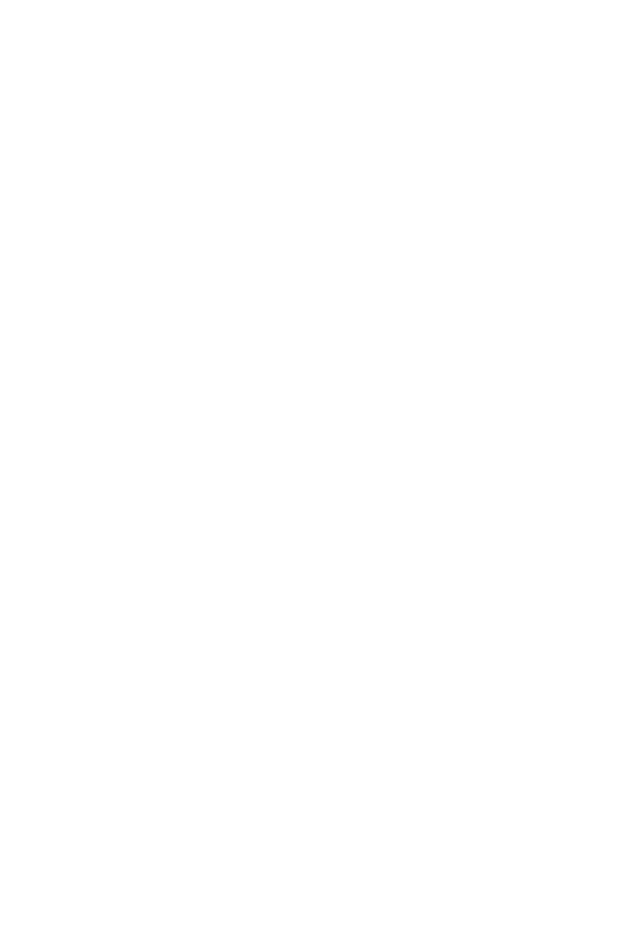
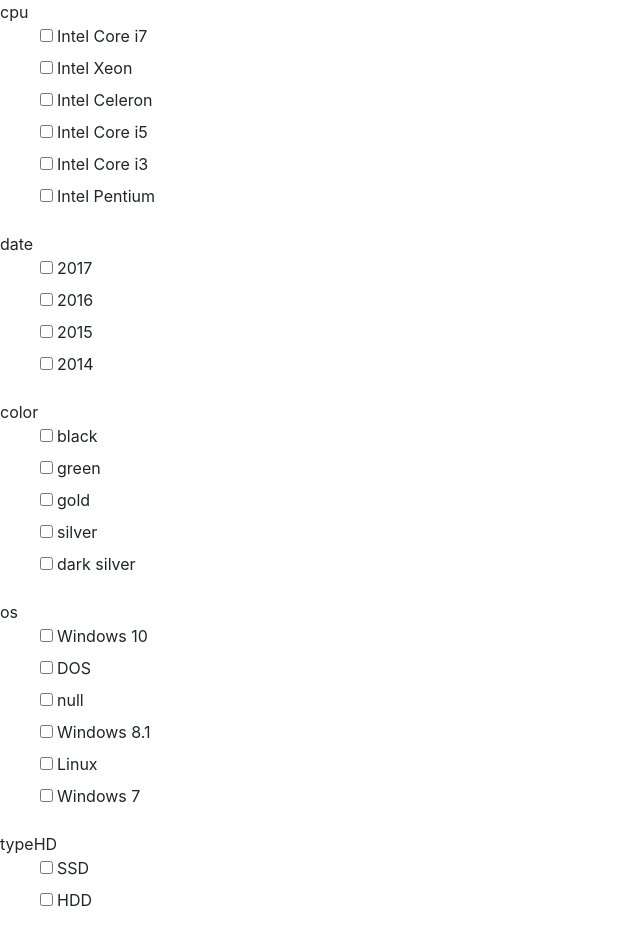
Before and after one commit to iburskiy/pc-angular5, an Angular app: page /filters in a window 1280 px wide. Before the commit this address led to /. Shown: the whole page, without its empty margins (0-640 px from the left). Before the commit the page ends 800 px from the top, so only its background shows below. Built offline with nearby package versions, Linux system fonts and the light colour scheme.

Commit message:
Added filters and filter components with interaction

```diff
--- a/src/app/app-routing.module.ts
+++ b/src/app/app-routing.module.ts
@@ -2,11 +2,13 @@
 import { RouterModule, Routes } from '@angular/router';
 import { ProductsComponent } from './products/products.component';
 import { ProductDetailComponent } from './product-detail/product-detail.component';
+import { FiltersComponent } from './filters/filters.component';
 
 const routes: Routes = [
   { path: '', redirectTo: '/products', pathMatch: 'full' },
   { path: 'products', component: ProductsComponent },
   { path: 'product-detail/:href', component: ProductDetailComponent },
+  { path: 'filters', component: FiltersComponent },
 ];
 
 @NgModule({
--- a/src/app/app.module.ts
+++ b/src/app/app.module.ts
@@ -6,13 +6,17 @@
 import { ProductsComponent } from './products/products.component';
 import { AppRoutingModule } from './/app-routing.module';
 import { ProductDetailComponent } from './product-detail/product-detail.component';
+import { FiltersComponent } from './filters/filters.component';
+import { FilterComponent } from './filter/filter.component';
 
 
 @NgModule({
   declarations: [
     AppComponent,
     ProductsComponent,
-    ProductDetailComponent
+    ProductDetailComponent,
+    FiltersComponent,
+    FilterComponent
   ],
   imports: [
     BrowserModule,
--- /dev/null
+++ b/src/app/filter/filter.component.html
@@ -0,0 +1,11 @@
+<div>{{filterName}}</div>
+<ul class="filter-values">
+  <li *ngFor="let filterValue of filterValues">
+    <div class="checkbox">
+      <label class="filter-label">
+        <input type="checkbox">
+        <span class="filter-value">{{filterValue}}</span>
+      </label>
+    </div>
+  </li>
+</ul>
--- /dev/null
+++ b/src/app/filter/filter.component.scss
@@ -0,0 +1,11 @@
+.filter-values {
+  list-style-type: none;
+}
+
+.filter-label {
+  cursor: pointer;
+}
+
+.filter-value {
+  margin-left: 4px;
+}
--- /dev/null
+++ b/src/app/filter/filter.component.ts
@@ -0,0 +1,25 @@
+import { Component, Input, OnInit } from '@angular/core';
+import data from '../../assets/notebook';
+
+@Component({
+  selector: 'app-filter',
+  templateUrl: './filter.component.html',
+  styleUrls: ['./filter.component.scss']
+})
+export class FilterComponent implements OnInit {
+
+  @Input() filterName: string;
+
+  filterValues: string[] = [];
+
+  constructor() { }
+
+  ngOnInit() {
+    data.productList.forEach((item) => {
+      if (!this.filterValues.includes(item[this.filterName])) {
+        this.filterValues.push(item[this.filterName]);
+      }
+    });
+  }
+
+}
--- /dev/null
+++ b/src/app/filters/filters.component.html
@@ -0,0 +1 @@
+<app-filter [filterName]="filterField" *ngFor="let filterField of filterFields"></app-filter>
--- /dev/null
+++ b/src/app/filters/filters.component.ts
@@ -0,0 +1,19 @@
+import { Component, OnInit } from '@angular/core';
+import data from '../../assets/notebook';
+
+@Component({
+  selector: 'app-filters',
+  templateUrl: './filters.component.html',
+  styleUrls: ['./filters.component.scss']
+})
+export class FiltersComponent implements OnInit {
+
+  filterFields: String[];
+
+  constructor() { }
+
+  ngOnInit() {
+    this.filterFields = data.filterFields;
+  }
+
+}
```
Also changed, not shown: src/app/filters/filters.component.scss (added), 2 other files (tests, documents, lock files or other folders).
